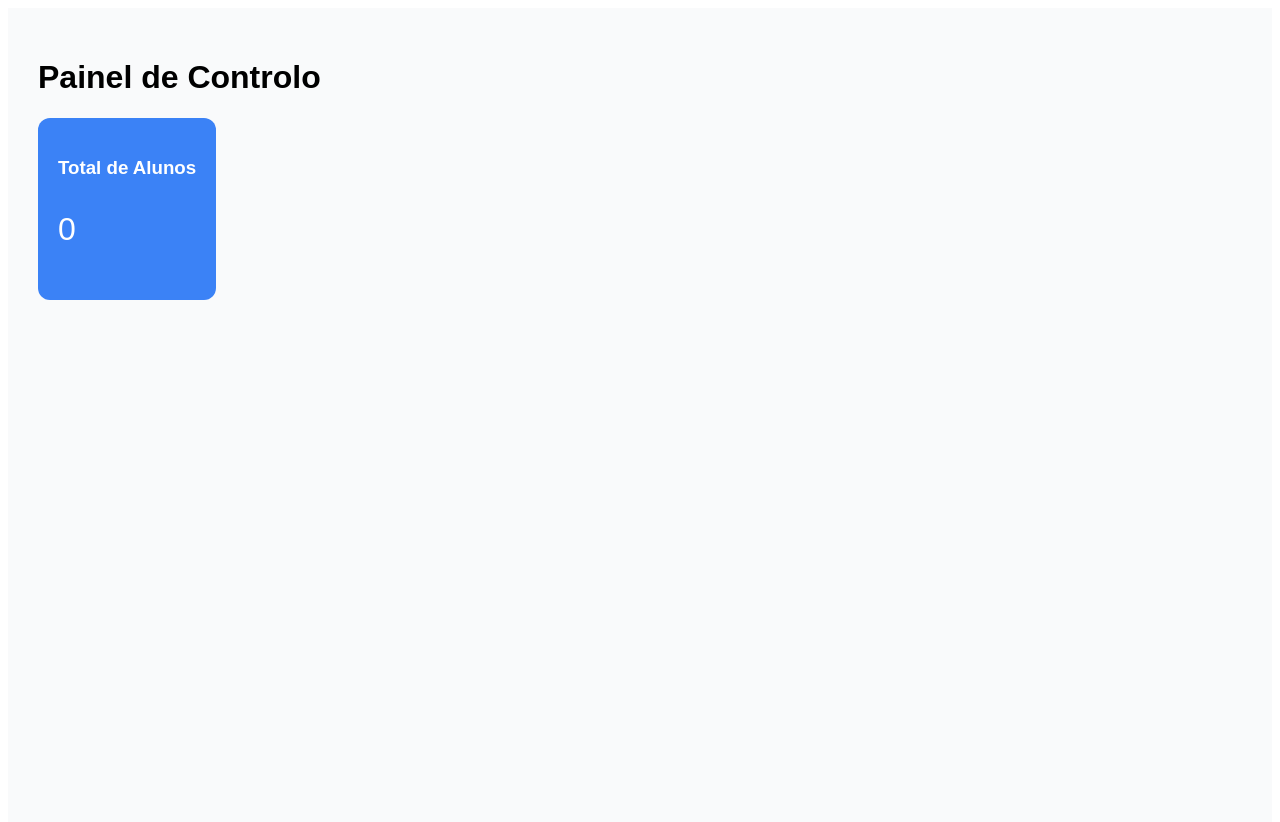
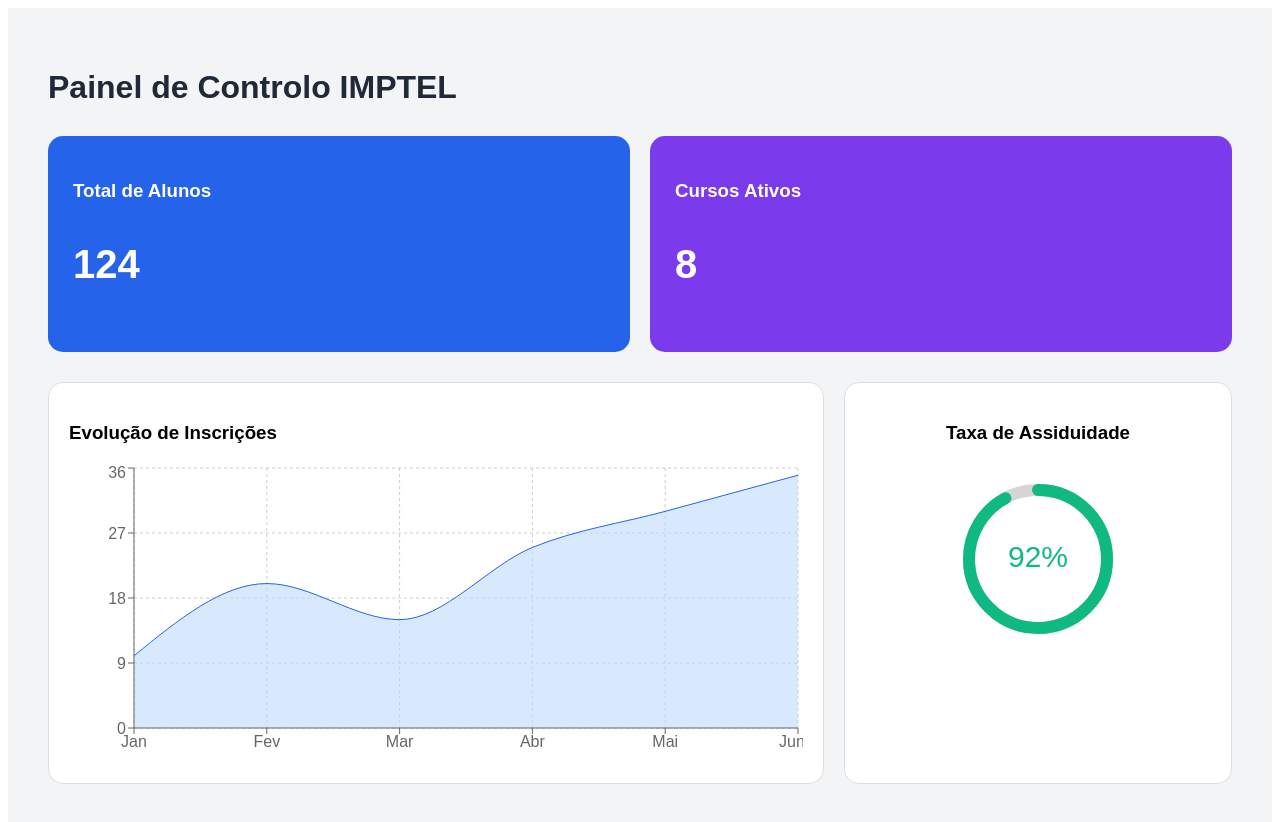
Before and after one commit to itzalexandre4-lgtm/Portal-IMPTEL, a React (Vite) app in the folder frontend/: page / in a window 1280 px wide. Shown: the top 822 px of the page. Built offline with nearby package versions, Linux system fonts and the light colour scheme.

Commit message:
Design completo e restaurado

```diff
--- a/frontend/src/App.jsx
+++ b/frontend/src/App.jsx
@@ -1,10 +1,10 @@
 import React from 'react';
-import Dashboard from './components/UniversityDashboard'; // Confirma se este ficheiro ainda tem o código
+import UniversityDashboard from './components/UniversityDashboard';
 
 function App() {
   return (
     <div className="App">
-      <Dashboard />
+      <UniversityDashboard />
     </div>
   );
 }
--- a/frontend/src/components/UniversityDashboard.jsx
+++ b/frontend/src/components/UniversityDashboard.jsx
@@ -3,33 +3,50 @@
 import { CircularProgressbar, buildStyles } from 'react-circular-progressbar';
 import 'react-circular-progressbar/dist/styles.css';
 
-const performanceData = [
-  { name: 'Jan', value: 12 }, { name: 'Fev', value: 15 }, { name: 'Mar', value: 11 },
-  { name: 'Abr', value: 22 }, { name: 'Mai', value: 18 }, { name: 'Jun', value: 24 }
+const data = [
+  { name: 'Jan', value: 10 }, { name: 'Fev', value: 20 }, { name: 'Mar', value: 15 },
+  { name: 'Abr', value: 25 }, { name: 'Mai', value: 30 }, { name: 'Jun', value: 35 }
 ];
 
-export default function Dashboard() {
-  const [stats, setStats] = useState({ total: 0, cursos: 0 });
+export default function UniversityDashboard() {
+  return (
+    <div style={{ padding: '40px', backgroundColor: '#f3f4f6', minHeight: '100vh', fontFamily: 'Arial' }}>
+      <h1 style={{ marginBottom: '30px', color: '#1f2937' }}>Painel de Controlo IMPTEL</h1>
 
-  useEffect(() => {
-    const saved = localStorage.getItem('listaAlunos');
-    const alunos = saved ? JSON.parse(saved) : [];
-    setStats({
-      total: alunos.length,
-      cursos: new Set(alunos.map(a => a.curso)).size
-    });
-  }, []);
-
-  return (
-    <div style={{ padding: '30px', backgroundColor: '#f9fafb', minHeight: '100vh', fontFamily: 'sans-serif' }}>
-      <h1>Painel de Controlo</h1>
+      {/* Cards de Resumo */}
       <div style={{ display: 'flex', gap: '20px', marginBottom: '30px' }}>
-        <div style={{ padding: '20px', background: '#3b82f6', color: 'white', borderRadius: '12px' }}>
+        <div style={{ background: '#2563eb', color: 'white', padding: '25px', borderRadius: '15px', flex: 1 }}>
           <h3>Total de Alunos</h3>
-          <p style={{ fontSize: '32px' }}>{stats.total}</p>
+          <p style={{ fontSize: '40px', fontWeight: 'bold' }}>124</p>
+        </div>
+        <div style={{ background: '#7c3aed', color: 'white', padding: '25px', borderRadius: '15px', flex: 1 }}>
+          <h3>Cursos Ativos</h3>
+          <p style={{ fontSize: '40px', fontWeight: 'bold' }}>8</p>
         </div>
       </div>
-      {/* Restante do código dos gráficos aqui */}
+
+      {/* Gráficos */}
+      <div style={{ display: 'grid', gridTemplateColumns: '2fr 1fr', gap: '20px' }}>
+        <div style={{ background: 'white', padding: '20px', borderRadius: '15px', border: '1px solid #ddd' }}>
+          <h3>Evolução de Inscrições</h3>
+          <ResponsiveContainer width="100%" height={300}>
+            <AreaChart data={data}>
+              <CartesianGrid strokeDasharray="3 3" />
+              <XAxis dataKey="name" />
+              <YAxis />
+              <Tooltip />
+              <Area type="monotone" dataKey="value" stroke="#2563eb" fill="#bfdbfe" />
+            </AreaChart>
+          </ResponsiveContainer>
+        </div>
+
+        <div style={{ background: 'white', padding: '20px', borderRadius: '15px', border: '1px solid #ddd', textAlign: 'center' }}>
+          <h3>Taxa de Assiduidade</h3>
+          <div style={{ width: '150px', margin: '40px auto' }}>
+            <CircularProgressbar value={92} text="92%" styles={buildStyles({ pathColor: '#10b981', textColor: '#10b981' })} />
+          </div>
+        </div>
+      </div>
     </div>
   );
 }
```
